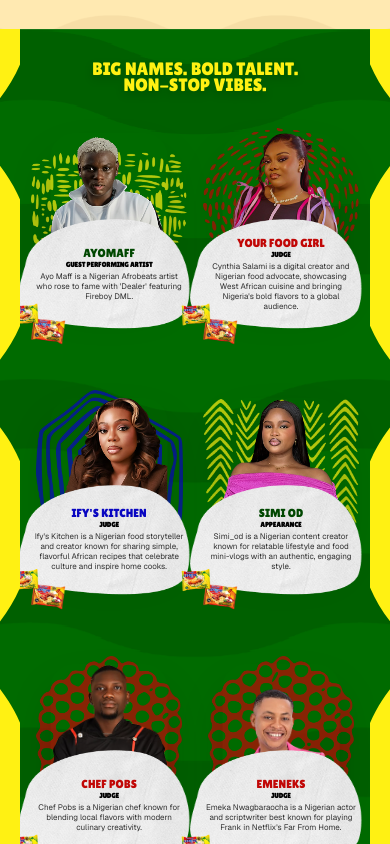
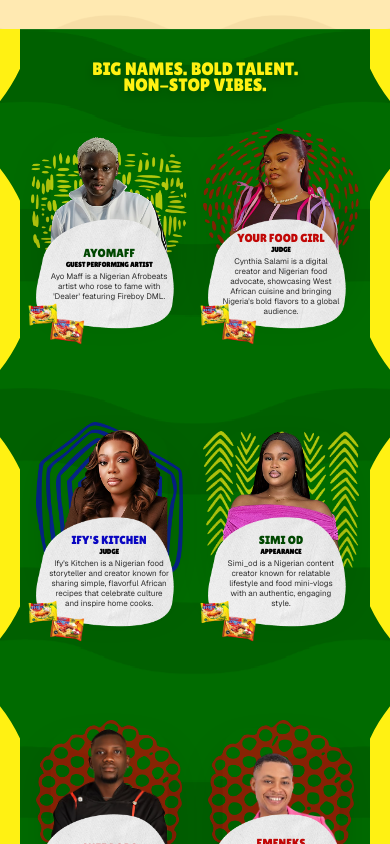
Before and after one commit to Jaymi-01/realessencefestival, a Next.js app: page / in a window 390 px wide. Shown: the part 1840-2684 px from the top of the page. Built offline with nearby package versions, Linux system fonts and the light colour scheme.

Commit message:
fix responsiveness for mobile

```diff
--- a/components/Talent.tsx
+++ b/components/Talent.tsx
@@ -40,24 +40,24 @@ const CelebCard = ({ celeb, i }: { celeb: Celebrity; i: number }) => (
     </div>
 
     {/* Name Blob */}
-    <div className="relative -mt-[48%] md:-mt-[40%] lg:-mt-[40%] w-[125%] md:w-[115%] h-auto min-h-[clamp(120px,35vw,220px)] flex flex-col items-center justify-center z-20 py-4 md:py-[clamp(20px,2vw,40px)]">
+    <div className="relative -mt-[48%] md:-mt-[40%] lg:-mt-[40%] w-full md:w-[105%] h-auto min-h-[clamp(120px,35vw,220px)] flex flex-col items-center justify-center z-20 py-4 md:py-[clamp(20px,2vw,40px)]">
       <div className="absolute inset-0 z-0">
         <Image src="/assets/Mask group.png" alt="" fill className="w-full h-full" />
       </div>
       <div className="relative z-10 flex flex-col items-center justify-center text-center w-full">
         <div className="px-[12%] md:px-[18%] w-full mb-0.5 md:mb-1">
           <h3
-            className="text-[clamp(11px,3vw,18px)] uppercase leading-[1] font-lilita"
+            className="text-[clamp(11px,3vw,19px)] uppercase leading-[1] font-lilita"
             style={{ color: celeb.color }}
           >
             {celeb.name}
           </h3>
         </div>
         <div className="px-[8%] md:px-[12%] w-full">
-          <p className="text-[clamp(7px,1.5vw,10px)] text-black uppercase font-bold leading-none mb-0.5 md:mb-1">
+          <p className="text-[clamp(7px,1.5vw,11px)] text-black uppercase font-bold leading-none mb-0.5 md:mb-1">
             {celeb.role}
           </p>
-          <p className="text-[clamp(8px,2vw,11px)] text-black/80 leading-tight font-sans max-w-[92%] mx-auto">
+          <p className="text-[clamp(8px,2vw,13px)] text-black/80 leading-tight font-sans max-w-[92%] mx-auto">
             {celeb.desc}
           </p>
         </div>
@@ -138,8 +138,8 @@ export default function Talent({ marginClassName }: TalentProps) {
     },
   ];
 
-  const topRow = celebrities.slice(0, 2);
-  const bottomRow = celebrities.slice(2);
+  const topRow = celebrities.slice(0, 3);
+  const bottomRow = celebrities.slice(3);
 
   return (
     <section
@@ -160,11 +160,11 @@ export default function Talent({ marginClassName }: TalentProps) {
       </div>
 
       {/* Main Container */}
-      <div className={`max-w-[1440px] mx-auto w-full relative z-20 flex flex-col px-10 md:px-[6vw] lg:px-[10vw] ${marginClassName ?? ""}`}>
-        <div className="flex flex-col md:flex-row items-stretch w-full gap-8">
+      <div className={`max-w-[1536px] mx-auto w-full relative z-20 flex flex-col px-6 md:px-8 lg:px-12 ${marginClassName ?? ""}`}>
+        <div className="flex flex-col md:flex-row items-stretch w-full gap-4 md:gap-8">
 
           {/* Right side: Header + Grid */}
-          <div className="flex-1 min-w-0 flex flex-col order-1 md:order-2 lg:flex-[4]">
+          <div className="flex-1 min-w-0 flex flex-col order-1 md:order-2 lg:flex-[5]">
             {/* Header */}
             <motion.div
               initial={{ y: 30, opacity: 0 }}
@@ -178,17 +178,18 @@ export default function Talent({ marginClassName }: TalentProps) {
               </h2>
             </motion.div>
 
-            {/* Top row: 2 celebrities */}
-            <div className="grid grid-cols-2 gap-x-4 md:gap-x-8 lg:gap-x-12 gap-y-4 md:gap-y-12 mb-4 md:mb-12">
-              {topRow.map((celeb, i) => (
-                <CelebCard key={celeb.name} celeb={celeb} i={i} />
-              ))}
-            </div>
-
-            {/* Bottom row: 5 celebrities — 2-2-1 on mobile, 3 cols on desktop */}
-            <div className="grid grid-cols-2 lg:grid-cols-3 gap-x-4 md:gap-x-8 lg:gap-x-12 gap-y-4 md:gap-y-12 [&>*:last-child]:col-span-2 [&>*:last-child]:lg:col-span-1 [&>*:last-child]:w-1/2 [&>*:last-child]:lg:w-full [&>*:last-child]:mx-auto">
-              {bottomRow.map((celeb, i) => (
-                <CelebCard key={celeb.name} celeb={celeb} i={i + 2} />
+            {/* Celebrity Grid: 2-2-2-1 on mobile, 3 then 4 on desktop */}
+            <div className="grid grid-cols-2 lg:grid-cols-12 gap-x-4 md:gap-x-6 lg:gap-x-10 gap-y-12 mb-4 md:mb-12">
+              {celebrities.map((celeb, i) => (
+                <div
+                  key={celeb.name}
+                  className={`
+                    ${i < 3 ? 'lg:col-span-4' : 'lg:col-span-3'}
+                    ${i === 6 ? 'col-span-2 w-1/2 mx-auto lg:w-full lg:mx-0' : 'col-span-1'}
+                  `}
+                >
+                  <CelebCard celeb={celeb} i={i} />
+                </div>
               ))}
             </div>
           </div>
@@ -199,7 +200,7 @@ export default function Talent({ marginClassName }: TalentProps) {
             whileInView={{ x: 0, opacity: 1 }}
             viewport={{ once: true, amount: 0.3 }}
             transition={{ duration: 0.8, ease: "easeOut" }}
-            className="shrink-0 relative w-full md:w-[220px] lg:w-[280px] min-h-[350px] md:min-h-0 order-2 md:order-1 mt-12 md:mt-0"
+            className="shrink-0 relative w-full md:w-[180px] lg:w-[220px] min-h-[300px] md:min-h-0 order-2 md:order-1 mt-12 md:mt-0"
           >
             <Image
               src="/assets/MASCOT 1.png"
```
